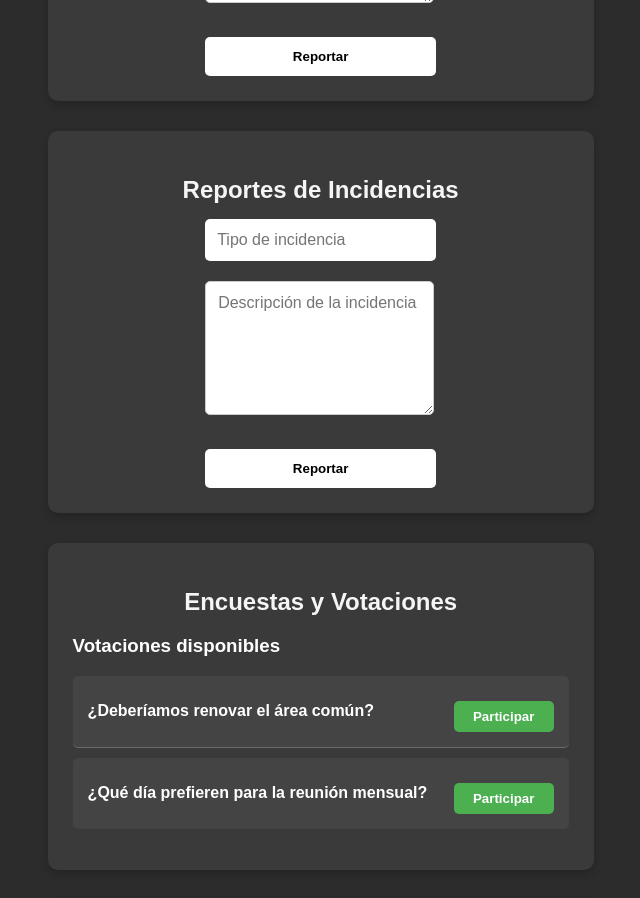
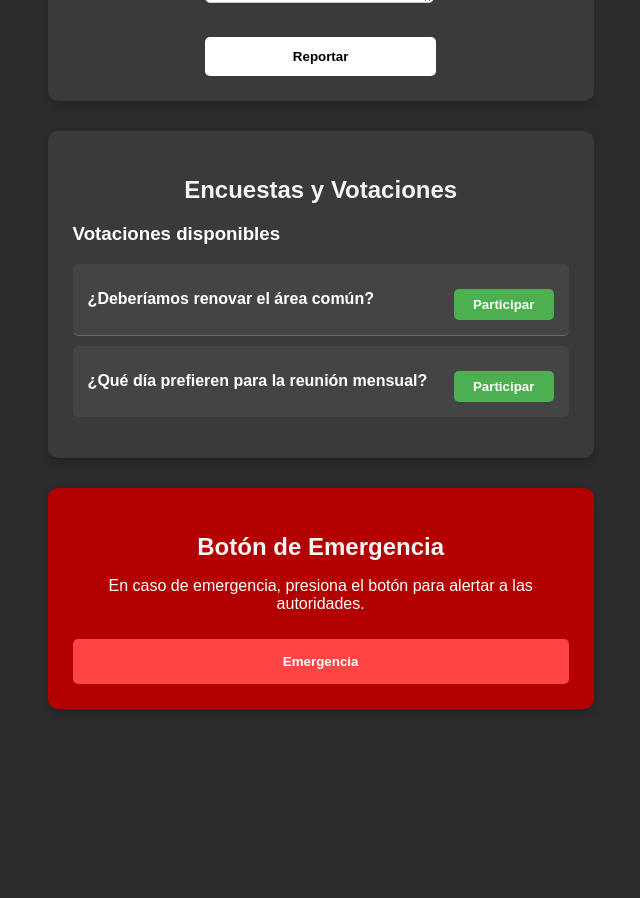
Before and after one commit to CRT-Dev21/app-residentes, a React (Create React App) app: page / in a window 1280 px wide. Shown: the part 1700-2598 px from the top of the page, without its empty margins (309-949 px from the left). After the commit the page ends 2449 px from the top, so only its background shows below. Built offline with nearby package versions, Linux system fonts and the light colour scheme.

Commit message:
Corrigendo componentes duplicados

```diff
--- a/src/App.css
+++ b/src/App.css
@@ -53,6 +53,7 @@ textarea {
   justify-content: center;
   margin-top: 20px;
 }
+
 
 .card {
   background-color: #3a3a3a;
--- a/src/App.js
+++ b/src/App.js
@@ -98,7 +98,6 @@ function App() {
         <PagosOnline />
         <ReportesFinancieros />
         {esAdmin && <AvisosGenerales agregarNotificacion={agregarNotificacion} />}
-        <ReportesIncidencias />
         <EncuestasVotaciones />
         <BotonEmergencia />
       </div>
```
